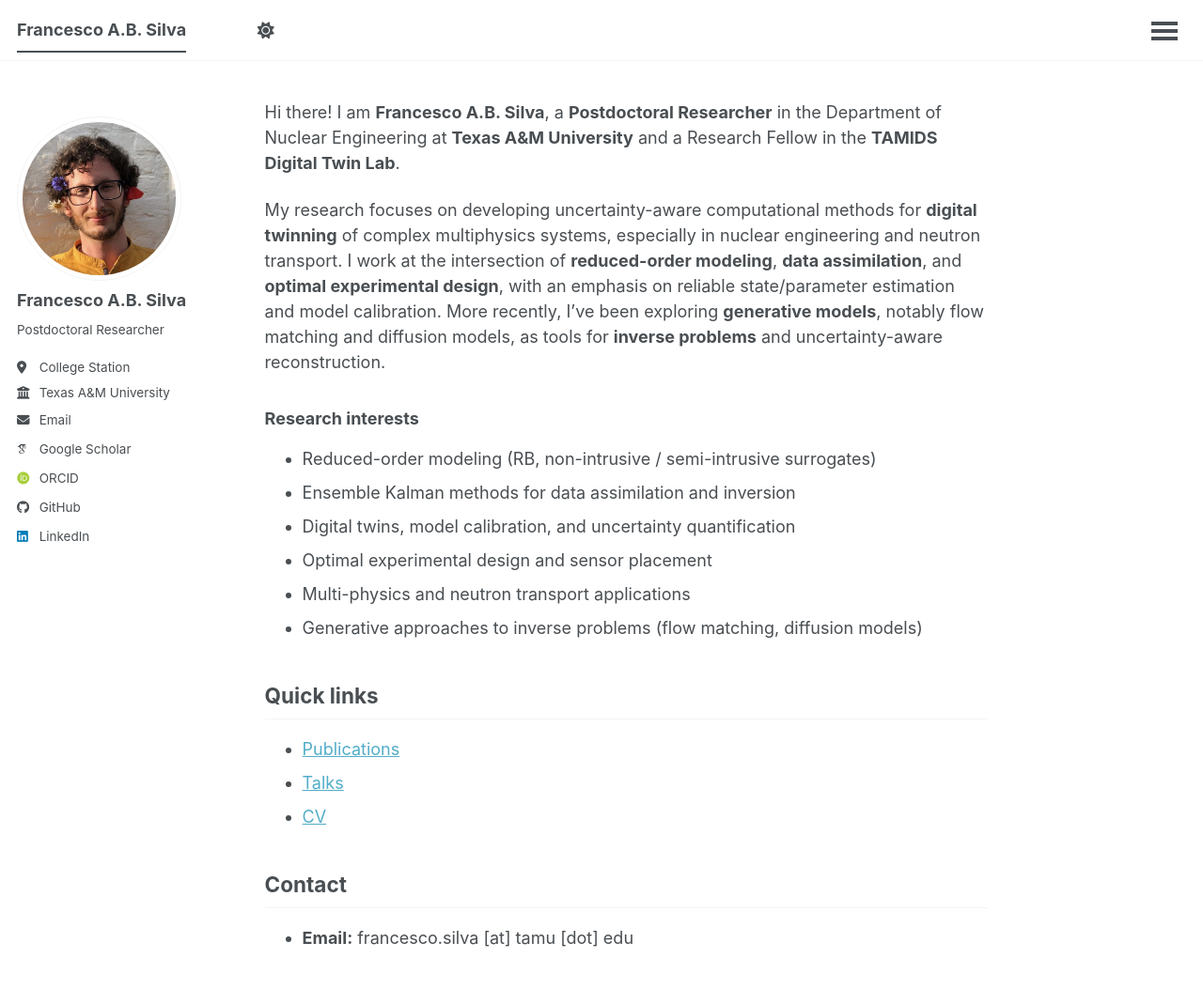
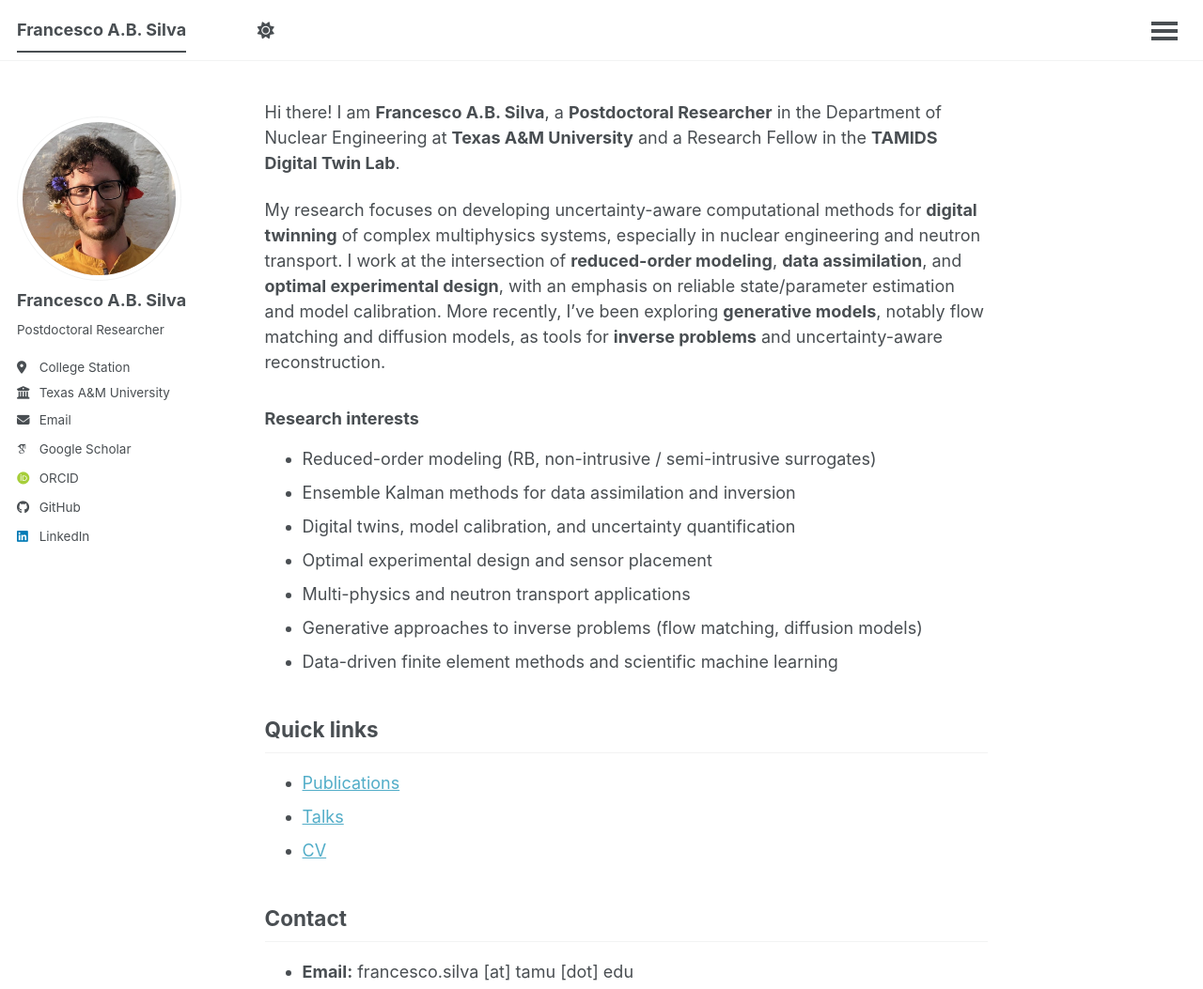
Before and after one commit to FrancescoSilva/francescosilva.github.io, a Jekyll site: the page built from _pages/about.md, in a window 1280 px wide and 1355 px high, cut to the strip 0-1053 px from the top of the window. Shown: the whole strip at 94% size. Built offline with Jekyll 4.4.1, drawn with Linux system fonts in a browser that asks for light colours; some web fonts are replaced.

Commit message:
Add data-driven finite element methods to about page

```diff
--- a/_pages/about.md
+++ b/_pages/about.md
@@ -20,6 +20,7 @@ My research focuses on developing uncertainty-aware computational methods for **
 - Optimal experimental design and sensor placement
 - Multi-physics and neutron transport applications
 - Generative approaches to inverse problems (flow matching, diffusion models)
+- Data-driven finite element methods and scientific machine learning
 
 ## Quick links
 - [Publications]({{ base_path }}/publications/)
```
